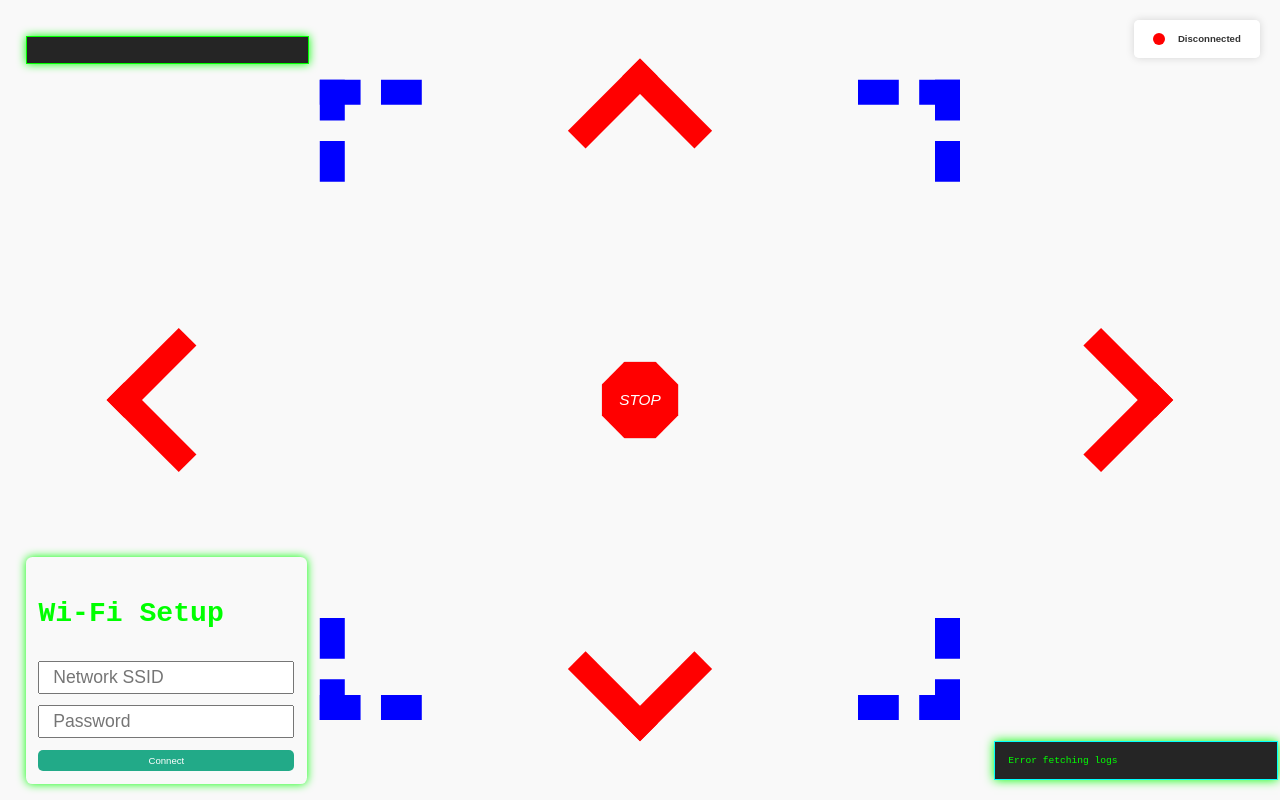
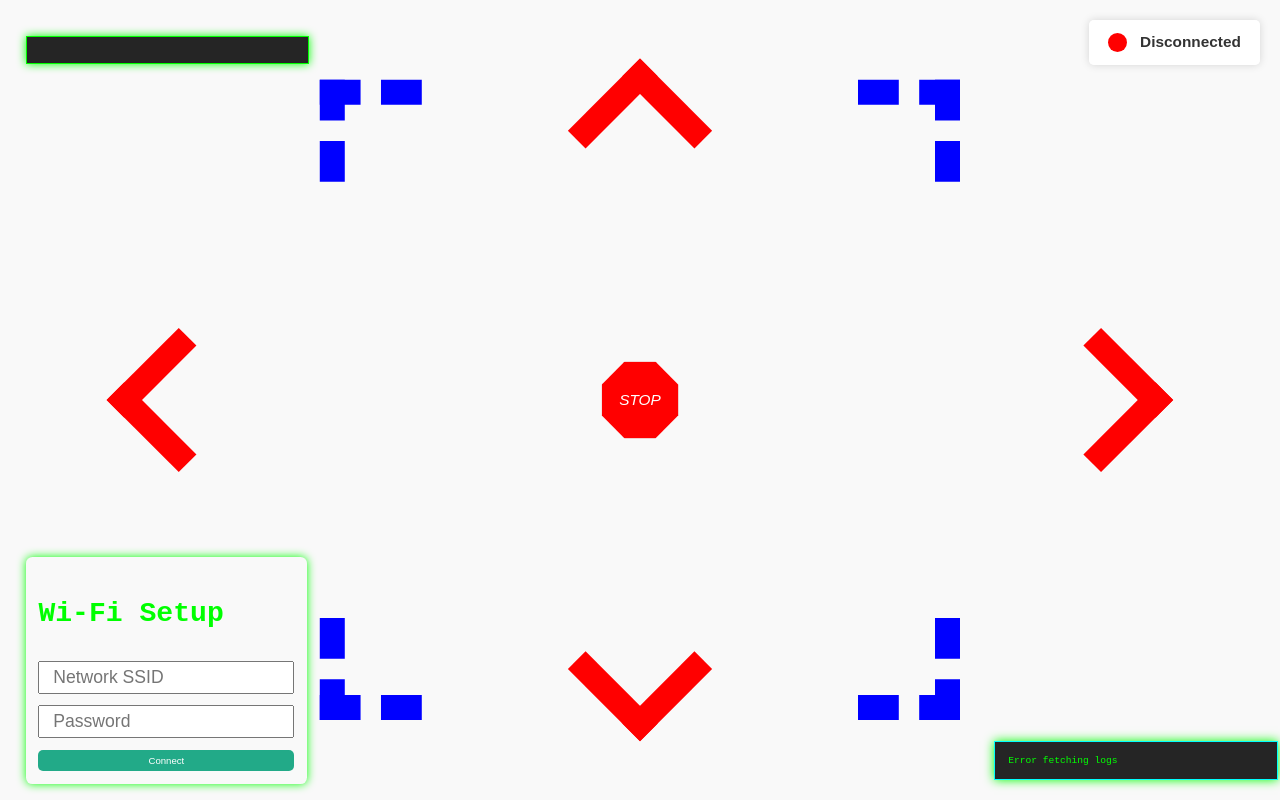
Before and after one commit to Brooks-Astrolab/Brooks-Astrolab.github.io, a plain HTML site: page index.html in a window 1280 px wide. Drawn offline with Linux system fonts and the light colour scheme; no server answers.

Commit message:
Update styles.css

```diff
--- a/styles.css
+++ b/styles.css
@@ -191,14 +191,14 @@ body {
   display: flex;
   align-items: center;
   font-weight: bold;
-  font-size: 1.2vh;
+  font-size: 1.2vw;
   z-index: 9999;
 }
 
 #status-dot {
   display: inline-block;
-  width: 1.5vh;
-  height: 1.5vh;
+  width: 1.5vw;
+  height: 1.5vw;
   border-radius: 50%;
   background-color: red;
   margin-right: 1vw;
```
